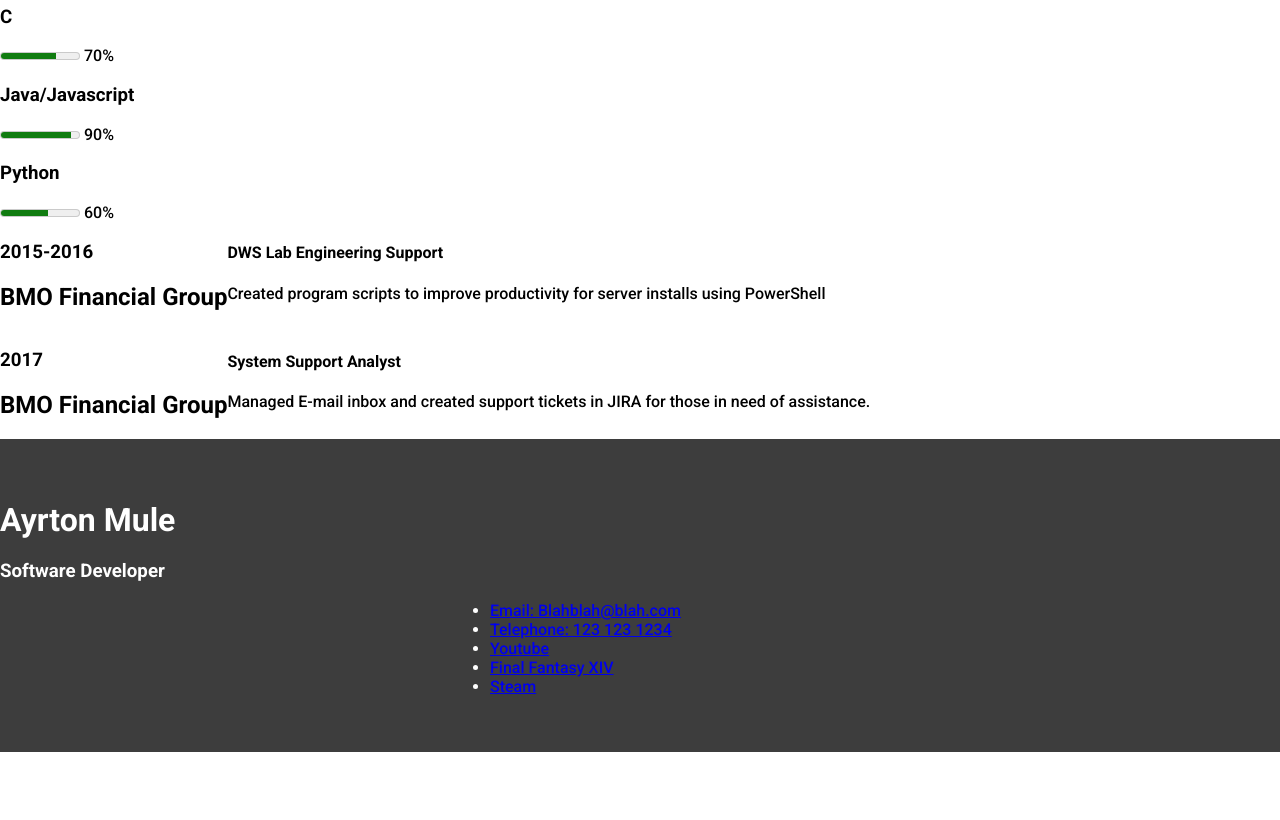
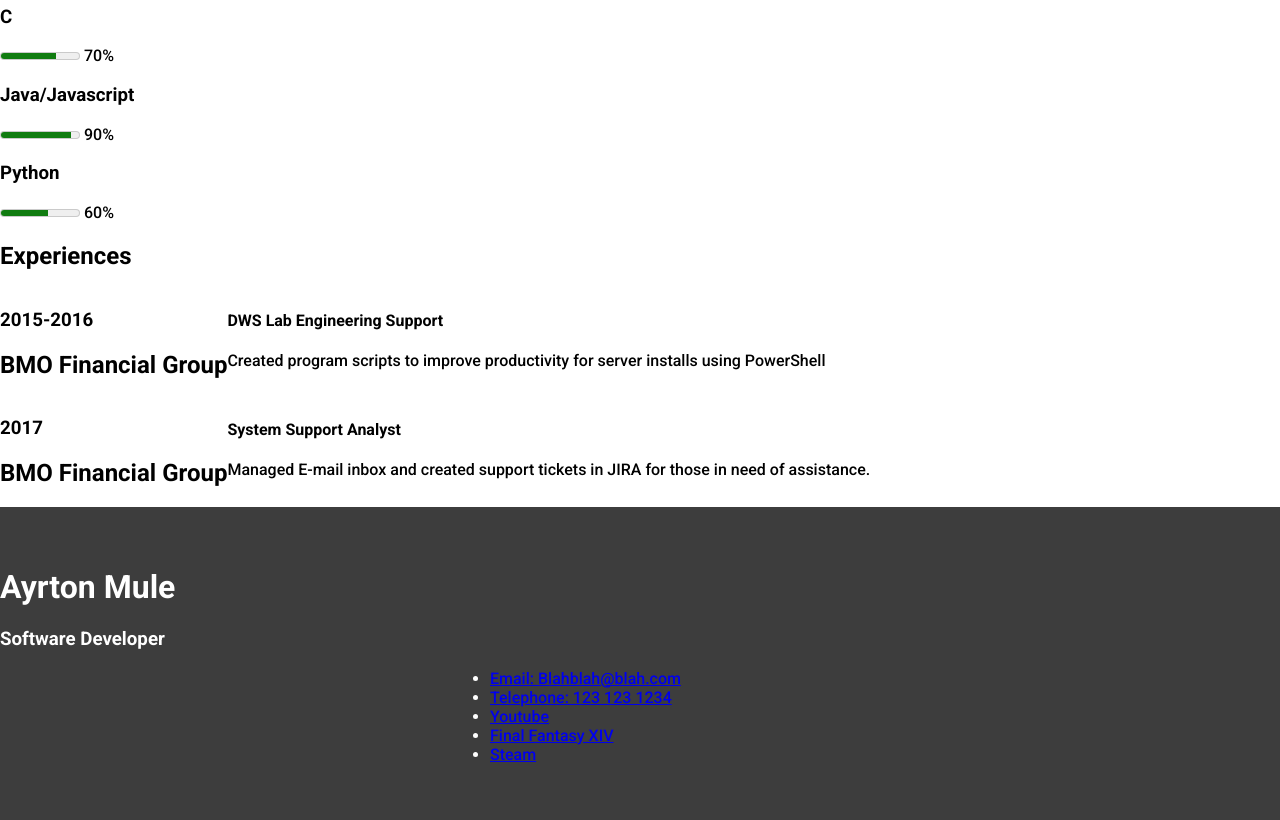
Before and after one commit to YorkAmule/lighthouse-web-notes, a plain HTML site: page Week_1/Day_2/index.html in a window 1280 px wide. Shown: the part 953-1773 px from the top of the page. Before the commit the page ends 1705 px from the top, so only its background shows below. Drawn offline with Linux system fonts and the light colour scheme.

Commit message:
index.html updated along with style.css uploaded.

```diff
--- a/Week_1/Day_2/index.html
+++ b/Week_1/Day_2/index.html
@@ -65,6 +65,7 @@
 
 
   <section class="experience">
+    <h1>Experiences</h1>
       <section class="experience1">
         <div class="job1">
           <h3>2015-2016</h3>
```
